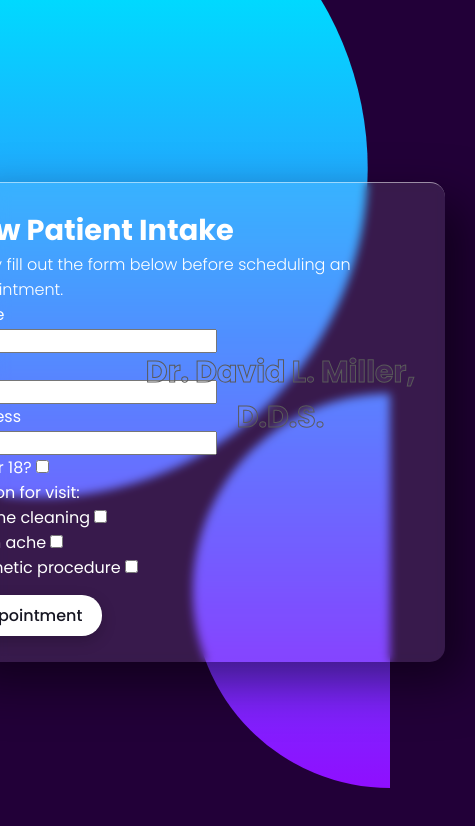
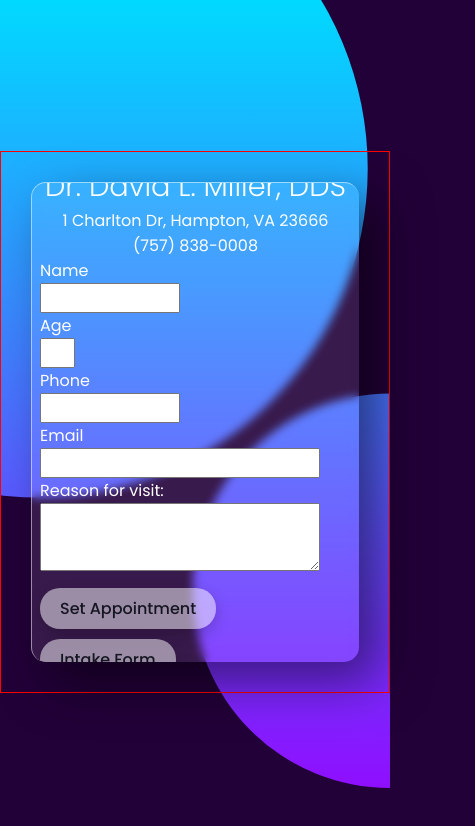
Before and after one commit to techonomics69/landing-page-dentist, a website: page index.html in a window 390 px wide. Shown: the whole page, 475 px wide, since content can reach past the window. Drawn offline with Linux system fonts and the light colour scheme.

Commit message:
changed title, added business address and phone, added more form elements, added empty button to intake form, worked on mobile first

```diff
--- a/index.html
+++ b/index.html
@@ -11,42 +11,36 @@
     <div class="container">
         <div class="card">
             <div class="content">
+                <div class="wrapper">
+                    <h3 class="contact">Dr. David L. Miller, DDS</h3>
+                    <ul class="contact">
+                        <li>1 Charlton Dr, Hampton, VA 23666</li>
+                        <li>(757) 838-0008</li>
+                    </ul>
                     <form>
-                    <h2>Dr. David L. Miller, <br>
-                        D.D.S.
-                    </h2>
-                    <h3>New Patient Intake</h3>
-                    <p>Kindly fill out the form below before scheduling an appointment.</p>
                         <label>Name</label>
                         <br>
                         <input>
                         <br>
                         <label>Age</label>
                         <br>
-                    <input>
+                        <input class="age">
                         <br>
-                    <label>Address</label>
+                        <label>Phone</label>
                         <br>
-                    <input>
+                        <input class="phone" type="tel">
                         <br>
-                    <div class="checkbox">
-                        <label>Under 18?</label>
-                        <input type="checkbox">
+                        <label>Email</label>
+                        <br>
+                        <input class="email" type="email">
                         <br>
                         <label>Reason for visit:</label>
                         <br>
-                        <label>Routine cleaning</label>
-                        <input type="checkbox">
-                        <br>
-                        <label>Tooth ache</label>
-                        <input type="checkbox">
-                        <br>
-                        <label>Cosmetic procedure</label>
-                        <input type="checkbox">
-                        <br>
-                        <a href="#">Appointment</a>
+                        <textarea name="" id="" cols="40" rows="3"></textarea>
+                    </form>
+                        <a class="button" href="#">Set Appointment</a>
+                        <a class="button" href="#">Intake Form</a>
                 </div>
-                </form>
             </div>
         </div>
     </div>
@@ -56,7 +50,7 @@
 		max: 5,
 		speed: 700,
         glare: true,
-        "max-glare": .5,
+        "max-glare": .35,
 	});
 </script>
 </body>
--- a/style.css
+++ b/style.css
@@ -7,6 +7,7 @@
     font-family: 'Poppins', sans-serif;
 }
 
+/* BACKGROUND COLOR */
 body {
     display: flex;
     justify-content: center;
@@ -15,6 +16,7 @@ body {
     background: #220038;
 }
 
+/* BOTTOM-RIGHT BACKGROUND CIRCLE */
 body::before {
     content: '';
     position: absolute;
@@ -26,6 +28,7 @@ body::before {
     clip-path: circle(30% at right 70%);
 }
 
+/* TOP-RIGHT BACKGROUND CIRCLE */
 body::after {
     content: '';
     position: absolute;
@@ -43,76 +46,87 @@ body::after {
     justify-content: center;
     align-items: center;
     max-width: 1200px;
+    width: 100%;
     flex-wrap: wrap;
     z-index: 1;
+    border: 1px solid red;
 }
 
+/* GLASSMORPHISM EFFECT FOR CARD */
 .container .card {
     position: relative;
+
     width: 500px;
     height: 480px;
     margin: 30px;
+
     box-shadow: 20px 20px 50px rgba(0, 0, 0, .5);
     border-radius: 15px;
     background: rgba(255, 255, 255, .1);
+
+    display: flex;
     overflow: hidden;
-    display: flex;
     justify-content: center;
     align-items: center;
+
     border-top: 1px solid rgba(255, 255, 255, .5);
     border-left: 1px solid rgba(255, 255, 255, .5);
     backdrop-filter: blur(5px);
 }
 
-.container .card .content form {
-    margin: 10px;
-    display: inline-block;
-    text-align: left;
+.wrapper {
     color: #FFF;
+    padding: 0px 8px 0px 8px;
 }
 
-.container .card .content form .checkbox {
-    /* border: solid 1px orange; */
-    justify-content: left;
-    width: 50%;
+/* ADDRESS AND PHONE */
+.contact {
+    list-style-type: none;
+    text-align: center;
 }
 
-.container .card .content form .checkbox input {
-    justify-content: right;
-}
-
-.container .card .content h2 {
-    position: absolute;
-    text-align: center;
-    top: 167px;
-    right: 30px;
-    font-size: 30px;
-    color: rgba(255, 255, 255, .05);
-    -webkit-text-stroke-width: 1px;
-    -webkit-text-stroke-color: rgb(90, 90, 90);
-    pointer-events: none;
-}
-
+/* Dr. David L. Miller, DDS */
 .container .card .content h3 {
     font-size: 1.8em;
+    font-weight: 300;
     color: #FFF;
     z-index: 1;
 }
 
-.container .card .content p {
-    font-size: 1em;
-    color: #FFF;
-    font-weight: 300;
+form {
+    /* border: 5px dashed orchid; */
 }
-.container .card .content a {
-    position: relative;
+
+form input, textarea {
+    width: 45%;
+    padding: 3px;
+}
+
+.age {
+    width: 35px;
+}
+
+.email,
+textarea  {
+    width: 90%;
+}
+
+.button {
     display: inline-block;
     padding: 8px 20px;
-    margin-top: 15px;
-    background: #FFF;
+    margin-top: 10px;
+
+    background: rgba(255, 255, 255, .5);
     color: #161623;
+    font-weight: 500;
+    text-decoration: none;
+
+    box-shadow: 0 5px 15px rgba(0, 0, 0, .2);
     border-radius: 20px;
-    text-decoration: none;
-    font-weight: 500;
-    box-shadow: 0 5px 15px rgba(0, 0, 0, .2);
 }
+
+.button:hover {
+    background: rgba(255, 255, 255, .2);
+    color: rgba(255, 255, 255, .5);
+    margin-top: 0px;
+}
```
Lines whose indentation alone changed are shown as unchanged.
